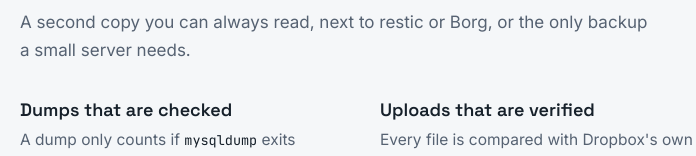
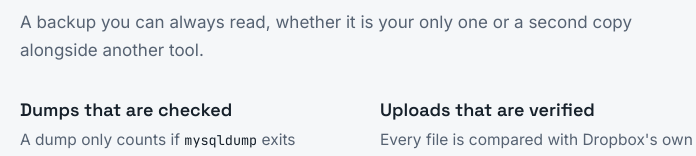
Before and after one commit to gelvogit/shoebox-backup, a plain HTML site: page docs/index.html in a window 1280 px wide. Shown: the part 769-925 px from the top of the page, 100-796 px from the left. Drawn offline with Linux system fonts and the light colour scheme.

Commit message:
Site: drop the restic/Borg mention
Co-Authored-By: Claude Opus 5.5 <noreply@anthropic.com>
Claude-Session: https://claude.ai/code/session_01283AgfWggqKdDzQnQgKqDE

```diff
--- a/docs/index.html
+++ b/docs/index.html
@@ -234,7 +234,7 @@ footer a { color: var(--muted); }
     <div class="wrap">
       <div class="head">
         <h2>Simple on purpose, careful where it counts</h2>
-        <p>A second copy you can always read, next to restic or Borg, or the only backup a small server needs.</p>
+        <p>A backup you can always read, whether it is your only one or a second copy alongside another tool.</p>
       </div>
       <div class="features">
         <div class="feature"><h3>Dumps that are checked</h3><p>A dump only counts if <code>mysqldump</code> exits cleanly, the file ends with <code>-- Dump completed</code>, and it has one <code>CREATE TABLE</code> for every table. <code>--force</code> is never used.</p></div>
```
